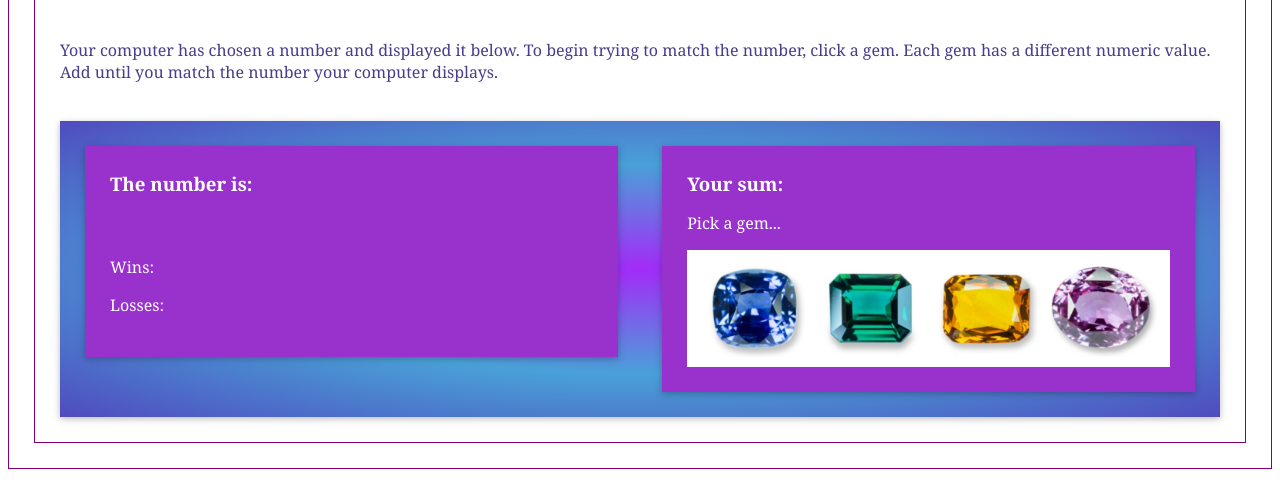
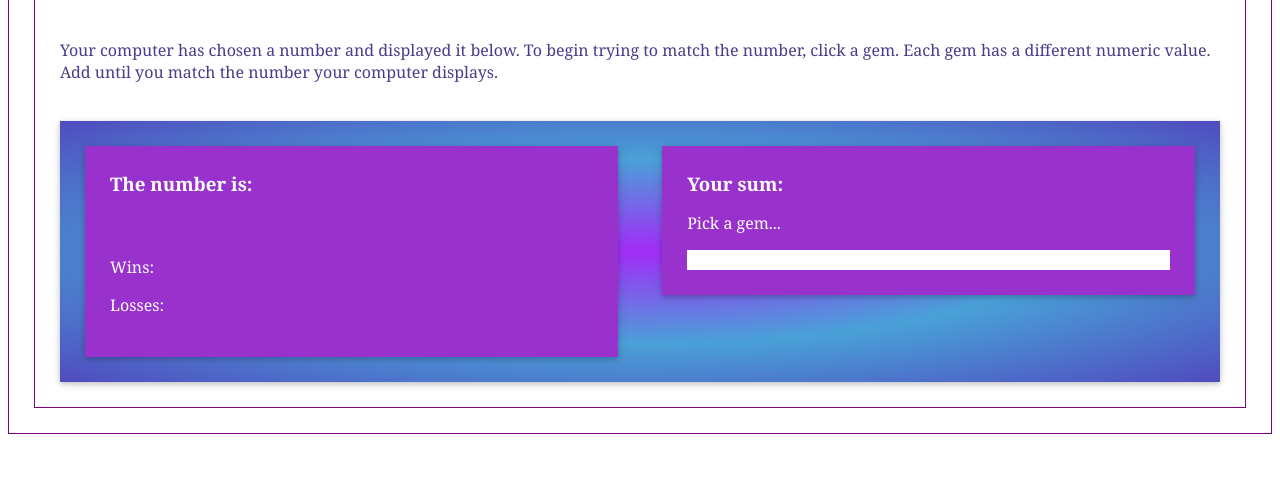
Before and after one commit to MadeleineKemeny/Crystal-Ball, a plain HTML site: page index.html in a window 1280 px wide. Shown: the part 314-800 px from the top of the page. Drawn offline with nearby package versions, Linux system fonts and the light colour scheme.

Commit message:
Add files via upload

```diff
--- a/index.html
+++ b/index.html
@@ -45,10 +45,10 @@
 
                     <div id="gembox" class=col-12>
 
-                        <img class="gems" id="gemButton1" src="assets/images/sapphire.png"></img>
+                        <!-- <img class="gems" id="gemButton1" src="assets/images/sapphire.png"></img>
                         <img class="gems" id="gemButton2" src="assets/images/emerald.png"></img>
                         <img class="gems" id="gemButton3" src="assets/images/topaz.png"></img>
-                        <img class="gems" id="gemButton4" src="assets/images/amethyst.png"></img>
+                        <img class="gems" id="gemButton4" src="assets/images/amethyst.png"></img> -->
                     </div>
                 </div>
 
@@ -60,6 +60,6 @@
 
 <script src="https://ajax.googleapis.com/ajax/libs/jquery/3.4.0/jquery.min.js"></script>
 <script src="https://maxcdn.bootstrapcdn.com/bootstrap/3.4.0/js/bootstrap.min.js"></script>
-<script src="assets/javascript/game.js"></script>
+<script src="./assets/js/12mk.js"></script>
 </body>
 </html>
```
